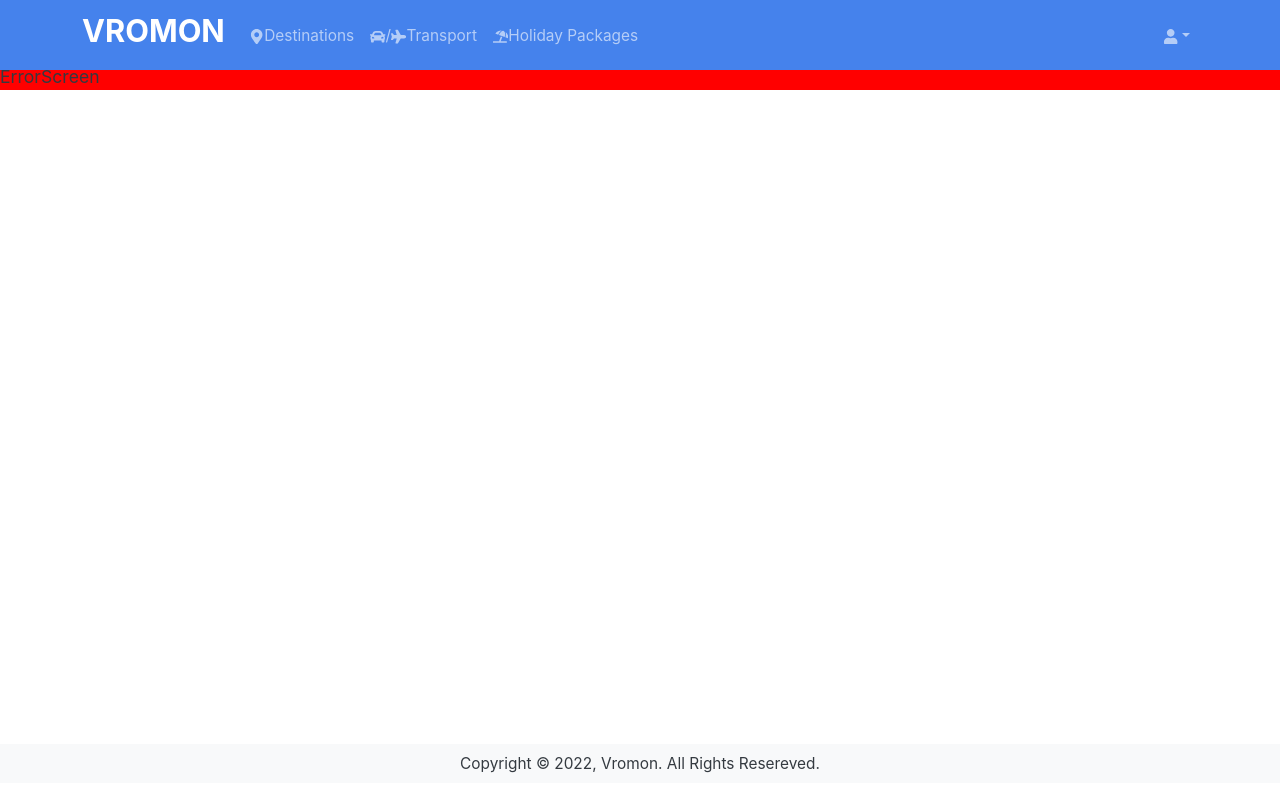
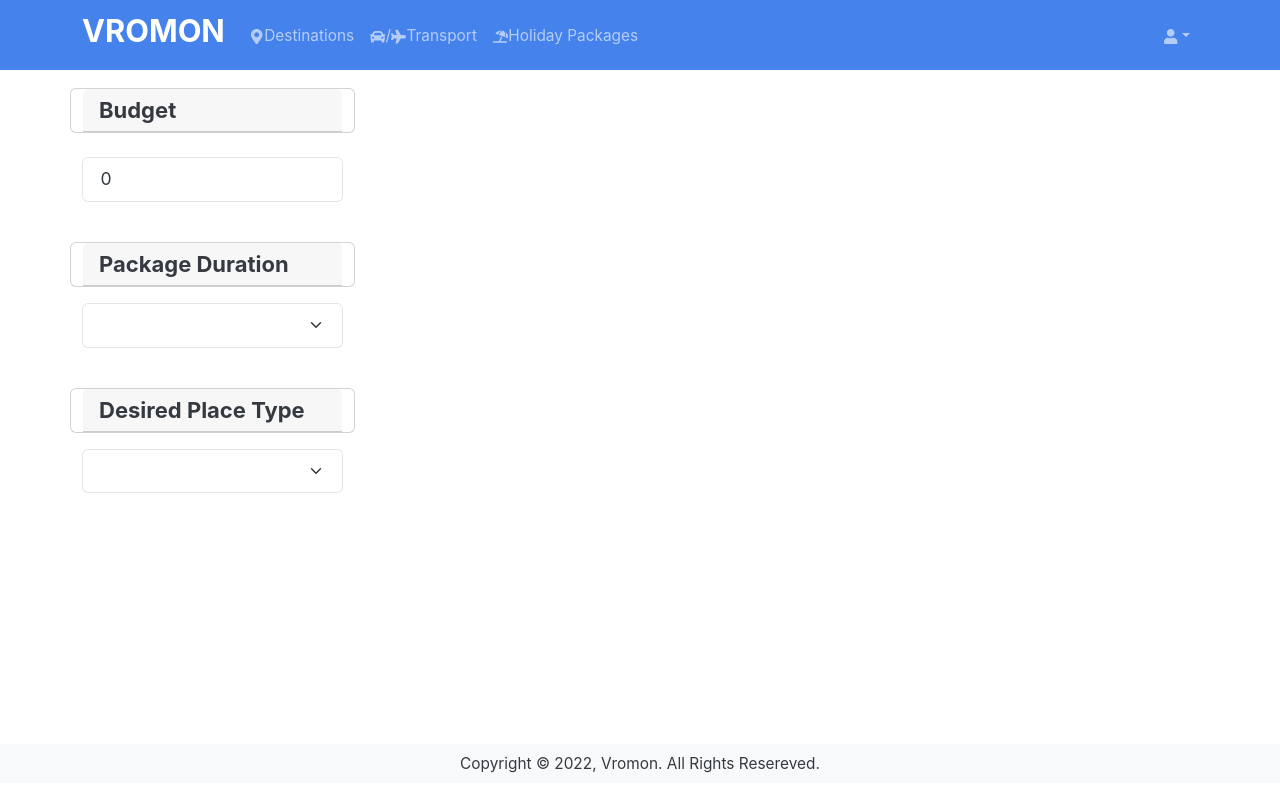
Before and after one commit to TangoRomeo80/Vromon, a React (Create React App) app in the folder frontend/: page /destinationSearch in a window 1280 px wide. Built offline with nearby package versions, Linux system fonts and the light colour scheme.

Commit message:
Destination Search Screen Search queries interface done

```diff
--- a/frontend/src/App.js
+++ b/frontend/src/App.js
@@ -13,6 +13,7 @@ import BusinessOwnerInfoScreen from './screens/BusinessOwnerInfoScreen'
 import ErrorScreen from './screens/ErrorScreen'
 import TestScreen from './screens/TestScreen'
 import TestNavbar from './screens/TestNavbar'
+import DestinationSearchScreen from './screens/DestinationSearchScreen'
 
 const App = () => {
   return (
@@ -28,6 +29,7 @@ const App = () => {
             <Route path='/packages' element={<HolidayPackagesScreen />} />
             <Route path='/touristInfo' element={<TouristInfoScreen />} />
             <Route path='/tourSearch' element={<GuidedTourSearchScreen />} />
+            <Route path='/destinationSearch' element={<DestinationSearchScreen />}/>
             <Route
               path='/businessOwnerInfo'
               element={<BusinessOwnerInfoScreen />}
--- /dev/null
+++ b/frontend/src/screens/DestinationSearchScreen.js
@@ -0,0 +1,98 @@
+import React, { useState, useEffect } from "react";
+import { Row, Col, Container, Card, Form } from "react-bootstrap";
+
+const DestinationSearchScreen = () => {
+  const [budget, setBudget] = useState(0);
+  const [duration, setDuration] = useState("");
+  const [placeType, setPlaceType] = useState("");
+  return (
+    <Container>
+      <Row>
+        {/* Left Coloumn For Filtering */}
+        <Col xs={12} md={3} xl={3}>
+          {/* Row For Budget */}
+          <Row className='my-4'>
+            <Card>
+              <Card.Header as="h5">Budget</Card.Header>
+            </Card>
+          </Row>
+          <Row>
+            <Form.Group className="mb-3" controlId="budget">
+              {/* <Form.Label className='small mb-1'>Budget</Form.Label> */}
+              <Form.Control
+                type="text"
+                value={budget}
+                onChange={(e) => setBudget(e.target.value)}
+              ></Form.Control>
+            </Form.Group>
+          </Row>
+
+          {/* Row For Duration */}
+          <Row className="my-4">
+            <Card>
+              <Card.Header as="h5">Package Duration</Card.Header>
+            </Card>
+
+            <Col className="mt-3">
+              <Form.Group className="mb-3" controlId="">
+                <Form.Control
+                  className="form-select"
+                  as="select"
+                  type="select"
+                  placeholder="Select Duration"
+                  value={duration}
+                  onChange={(e) => setDuration(e.target.value)}
+                >
+                  <option>{duration}</option>
+                  <option value="1day">1 day</option>
+                  <option value="2days">2 days</option>
+                  <option value="3days">3 days</option>
+                  <option value="4days">4 days</option>
+                  <option value="5days">5 days</option>
+                  <option value="6days">6 days</option>
+                  <option value="7days">7 days</option>
+                </Form.Control>
+              </Form.Group>
+            </Col>
+          </Row>
+
+          {/* Row for Favourite Tour Place Type */}
+          <Row className="my-4">
+            <Card>
+              <Card.Header as="h5">Desired Place Type</Card.Header>
+            </Card>
+
+            <Col className="mt-3">
+              <Form.Group className="mb-3" controlId="placeType">
+                <Form.Control
+                  className="form-select"
+                  as="select"
+                  type="select"
+                  placeholder="Select Place Type"
+                  value={placeType}
+                  onChange={(e) => setPlaceType(e.target.value)}
+                >
+                  <option>{placeType}</option>
+                  <option value="seaBeach">Sea Beach</option>
+                  <option value="hillTracking">Hill Tracking</option>
+                  <option value="hillSighting">Hill Sighting</option>
+                  <option value="skiing">Skiing</option>
+                  <option value="family">Family</option>
+                  <option value="romantic">Romantic</option>
+                  <option value="city">City</option>
+                </Form.Control>
+              </Form.Group>
+            </Col>
+          </Row>
+        </Col>
+
+        {/* Right Colomn For Places/Card */}
+
+        <Col xs={12} md={9} xl={9}>
+        </Col>
+      </Row>
+    </Container>
+  );
+};
+
+export default DestinationSearchScreen;
```
